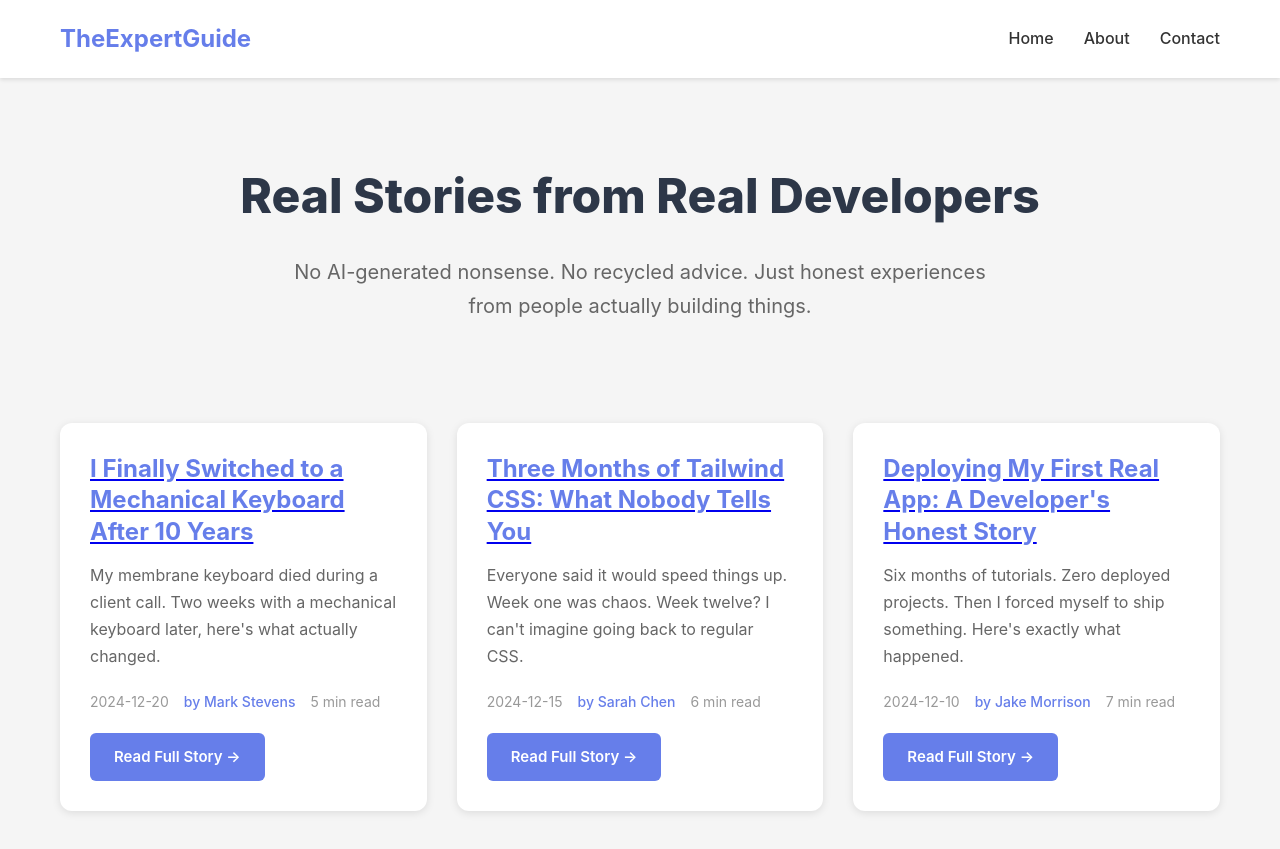
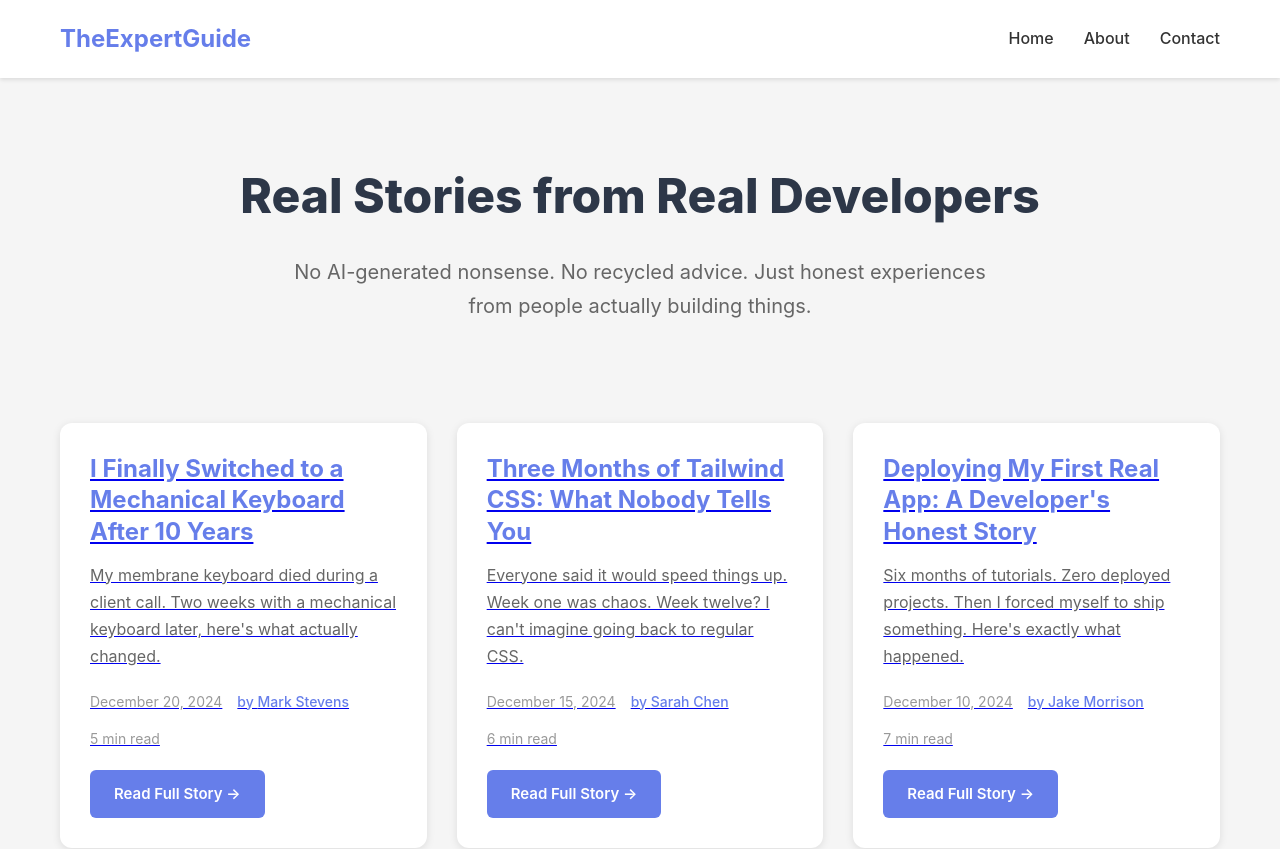
Before and after one commit to thexpertguidecom-star/thexpertguide, a Next.js app: page / in a window 1280 px wide. Shown: the top 849 px of the page. Built offline with nearby package versions, Linux system fonts and the light colour scheme.

Commit message:
Update page.js

```diff
--- a/app/page.js
+++ b/app/page.js
@@ -1,3 +1,4 @@
+// app/page.js
 import './globals.css'
 import Link from 'next/link'
 
@@ -34,7 +35,7 @@ const blogs = [
 export const metadata = {
   title: 'TheExpertGuide - Real Developer Stories & Tech Tutorials',
   description: 'Honest tech experiences, coding tutorials, and developer stories. No fluff - just real experiences from people who actually build things.',
-  keywords: 'web development, programming tutorials, developer blog, tech stories, coding tips',
+  keywords: 'web development, programming tutorials, developer blog, tech stories, coding tips, Next.js, React, Tailwind CSS',
   openGraph: {
     title: 'TheExpertGuide - Real Developer Stories',
     description: 'Honest tech experiences and tutorials from real developers.',
@@ -51,33 +52,55 @@ export const metadata = {
 
 export default function Home() {
   return (
-    <>
-      <div className="container">
-        <div className="hero">
-          <h1>Real Stories from Real Developers</h1>
-          <p>No AI-generated nonsense. No recycled advice. Just honest experiences from people actually building things.</p>
+    <html lang="en">
+      <body>
+        <div className="min-h-screen bg-gray-50">
+          <div className="container mx-auto px-4 py-12 max-w-6xl">
+            {/* Hero Section */}
+            <div className="hero text-center mb-20">
+              <h1 className="text-5xl md:text-6xl font-bold bg-gradient-to-r from-gray-900 to-gray-700 bg-clip-text text-transparent mb-6">
+                Real Stories from Real Developers
+              </h1>
+              <p className="text-xl md:text-2xl text-gray-700 max-w-3xl mx-auto leading-relaxed">
+                No AI-generated nonsense. No recycled advice. Just honest experiences from people actually building things.
+              </p>
             </div>
 
-        <section className="grid">
+            {/* Blog Grid */}
+            <section className="grid grid-cols-1 md:grid-cols-2 lg:grid-cols-3 gap-8">
               {blogs.map(blog => (
-            <article key={blog.id} className="card">
-              <Link href={`/blog/${blog.slug}`}>
-                <h2>{blog.title}</h2>
-              </Link>
-              <p>{blog.excerpt}</p>
-              <div className="meta">
-                <span className="date">{blog.date}</span>
+                <article key={blog.id} className="card group">
+                  <Link href={`/blog/${blog.slug}`} className="block h-full">
+                    <div className="bg-white rounded-2xl shadow-xl hover:shadow-2xl transition-all duration-300 border border-gray-100 hover:-translate-y-2 p-8">
+                      <h2 className="text-2xl font-bold text-gray-900 group-hover:text-blue-600 transition-colors mb-4 leading-tight">
+                        {blog.title}
+                      </h2>
+                      <p className="text-gray-600 leading-relaxed mb-6 line-clamp-3">
+                        {blog.excerpt}
+                      </p>
+                      <div className="meta flex flex-wrap gap-4 text-sm text-gray-500 mb-6">
+                        <span className="date">{new Date(blog.date).toLocaleDateString('en-US', {
+                          year: 'numeric',
+                          month: 'long',
+                          day: 'numeric'
+                        })}</span>
                         <span className="author">by {blog.author}</span>
                         <span className="read-time">{blog.readTime}</span>
                       </div>
-              <Link href={`/blog/${blog.slug}`} className="btn">Read Full Story →</Link>
+                      <div className="btn inline-flex items-center gap-2 text-blue-600 font-semibold hover:text-blue-700 group-hover:translate-x-1 transition-all duration-200">
+                        Read Full Story →
+                      </div>
+                    </div>
+                  </Link>
                 </article>
               ))}
             </section>
           </div>
 
           {/* Structured Data for SEO */}
-      <script type="application/ld+json" dangerouslySetInnerHTML={{
+          <script
+            type="application/ld+json"
+            dangerouslySetInnerHTML={{
               __html: JSON.stringify({
                 "@context": "https://schema.org",
                 "@type": "Blog",
@@ -92,10 +115,14 @@ export default function Home() {
                   "author": {
                     "@type": "Person",
                     "name": blog.author
-            }
+                  },
+                  "url": `https://thexpertguide.vercel.app/blog/${blog.slug}`
                 }))
               })
-      }} />
-    </>
+            }}
+          />
+        </div>
+      </body>
+    </html>
   )
 }
```
Lines whose indentation alone changed are shown as unchanged.
